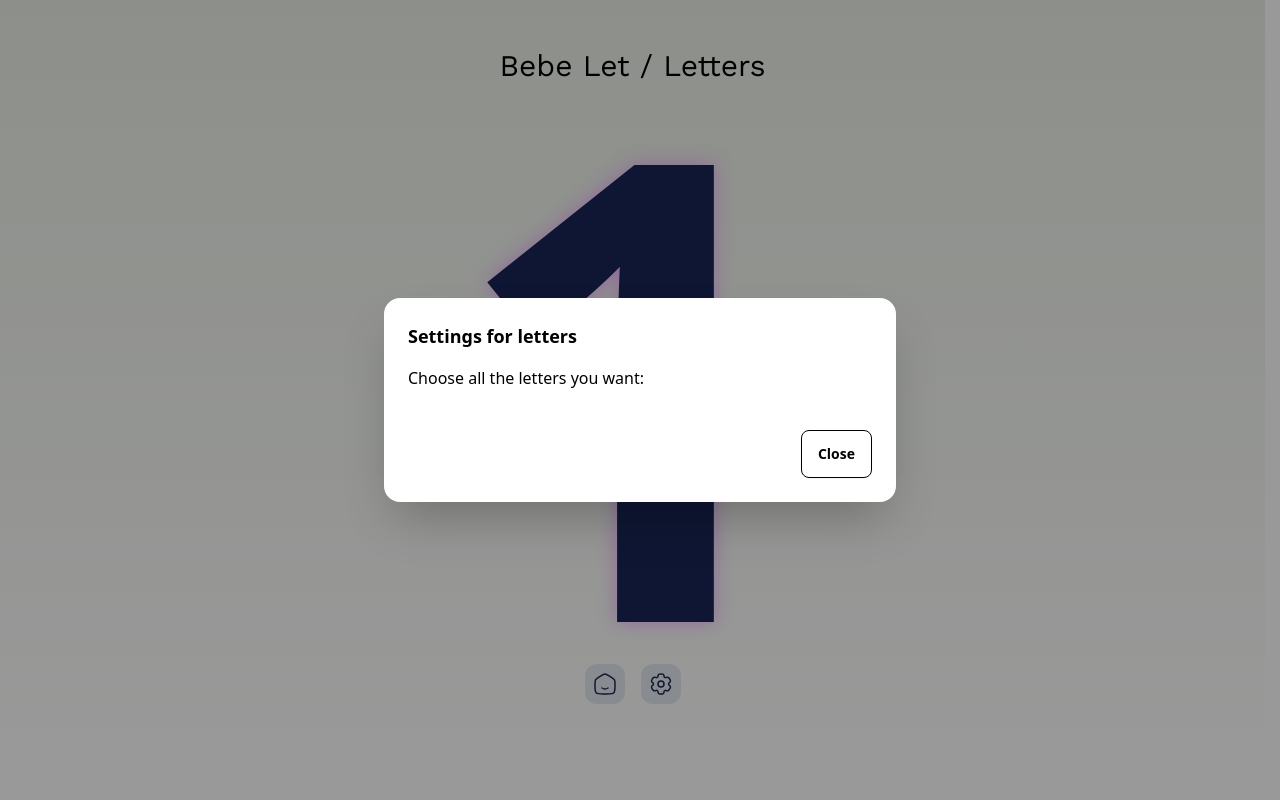
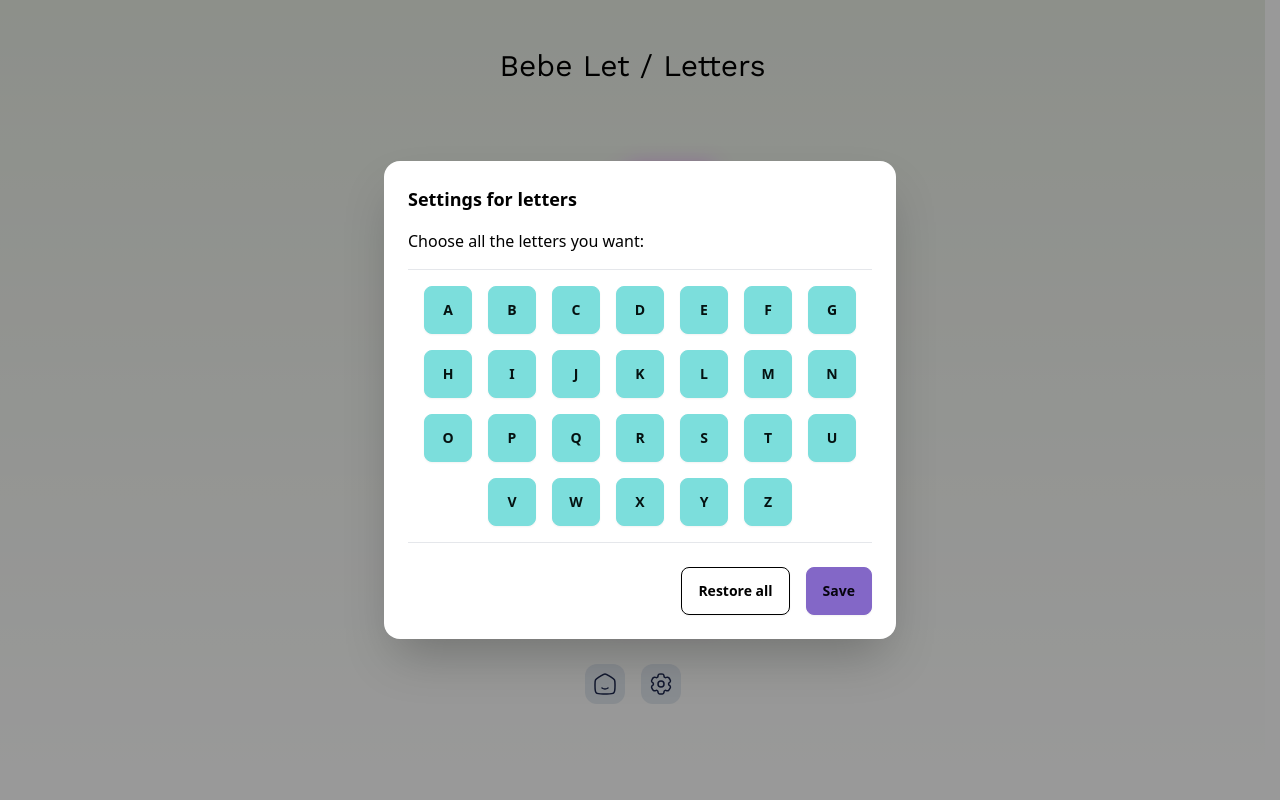
Before and after one commit to bdiazc90/bebelet, a Next.js app: page /letters/1 in a window 1280 px wide. Both pictures are taken after a click on the button 668 px from the left and 684 px from the top of the page. Built offline with nearby package versions, Linux system fonts and the light colour scheme.

Commit message:
Settings version 1

```diff
--- a/app/letters/[letter]/page.tsx
+++ b/app/letters/[letter]/page.tsx
@@ -7,7 +7,7 @@ export default function PageLetter({ params }: { params: { letter: string } }) {
 	return (
 		<main className="h-screen flex flex-col items-center justify-between pt-[6vh] pb-[12vh]">
 			<h2 className="text-xl lg:text-3xl text-center font-worksans">Bebe Let / Letters</h2>
-			<Letter letter={params.letter} letters={all_letters} />
+			<Letter letter={params.letter} defaultLetters={all_letters} />
 			<FooterBar page={"letters"} />
 		</main>
 	);
--- a/app/letters/page.tsx
+++ b/app/letters/page.tsx
@@ -1,13 +1,18 @@
+'use client';
+
 import { redirect } from 'next/navigation';
 
-import { all_letters } from '@/lib/data';
+import { all_letters as defaultLetters } from '@/lib/data';
 import { randomIntFromInterval } from '@/lib/utils';
 
-const letters = all_letters;
-const max_qty = letters.length - 1;
+const lsLetters = localStorage.getItem("bbl.letters");
+const currentLetters = lsLetters ? JSON.parse(lsLetters) : defaultLetters;
+localStorage.setItem("bbl.letters", JSON.stringify(currentLetters));
+
+const max_qty = currentLetters.length - 1;
 
 export default function PageLetters() {
     const randomIndex = randomIntFromInterval(0, max_qty);
-    const newLetter = letters.at(randomIndex)?.toLowerCase();
+    const newLetter = currentLetters.at(randomIndex)?.toLowerCase();
     redirect(`/letters/${newLetter}`);
 }
--- a/app/numbers/[number]/page.tsx
+++ b/app/numbers/[number]/page.tsx
@@ -7,7 +7,7 @@ export default function PageNumber({ params }: { params: { number: string } }) {
 	return (
 		<main className="h-screen flex flex-col items-center justify-between pt-[6vh] pb-[12vh]">
 			<h2 className="text-xl lg:text-3xl text-center font-worksans">Bebe Let / Numbers</h2>
-			<Number number={params.number} numbers={all_numbers} />
+			<Number number={params.number} defaultNumbers={all_numbers} />
 			<FooterBar page={"numbers"}/>
 		</main>
 	);
--- a/app/numbers/page.tsx
+++ b/app/numbers/page.tsx
@@ -1,13 +1,18 @@
-import { redirect } from 'next/navigation';
+'use client';
 
-import { all_numbers } from '@/lib/data';
-import { randomIntFromInterval } from '@/lib/utils';
+import { redirect } from "next/navigation";
 
-const numbers = all_numbers;
-const max_qty = numbers.length - 1;
+import { all_numbers as defaultNumbers } from "@/lib/data";
+import { randomIntFromInterval } from "@/lib/utils";
+
+const lsNumbers = localStorage.getItem("bbl.numbers");
+const currentNumbers = lsNumbers ? JSON.parse(lsNumbers) : defaultNumbers;
+localStorage.setItem("bbl.numbers", JSON.stringify(currentNumbers));
+
+const max_qty = currentNumbers.length - 1;
 
 export default function PageNumbers() {
-    const randomIndex = randomIntFromInterval(0, max_qty);
-    const newNumber = numbers.at(randomIndex);
-    redirect(`/numbers/${newNumber}`);
+	const randomIndex = randomIntFromInterval(0, max_qty);
+	const newNumber = currentNumbers.at(randomIndex);
+	redirect(`/numbers/${newNumber}`);
 }
--- a/components/FooterBar.tsx
+++ b/components/FooterBar.tsx
@@ -1,22 +1,13 @@
-'use client';
-
 import Link from "next/link";
 import Image from "next/image";
 
-interface ModalElement extends HTMLElement {
-	showModal(): void;
-}
+import Settings from "@/components/Settings";
 
 type Props = {
 	page: string;
 }
 
 export default function FooterBar({page}:Props) {
-
-	const openModal = () => {
-		const modalSettings = document.getElementById("modal_settings") as ModalElement;
-		modalSettings.showModal();
-	}
 
 	return (
 		<div className="flex flex-row gap-4">
@@ -25,23 +16,7 @@ export default function FooterBar({page}:Props) {
 					<Image alt="Link to Home page" src={"/assets/home_icon.svg"} fill className="hover:invert" />
 				</div>
 			</Link>
-			<button onClick={openModal} className="flex justify-center bg-slate-200 dark:bg-slate-700 hover:bg-slate-500 p-2 rounded-xl">
-				<div className="block relative w-6 h-6">
-					<Image alt="Open modal for settings" src={"/assets/settings_icon.svg"} fill className="hover:invert" />
-				</div>
-			</button>
-			<dialog id="modal_settings" className="modal modal-bottom sm:modal-middle">
-				<div className="modal-box text-black">
-					<h3 className="font-bold text-lg text-black">Settings for {page}</h3>
-					<p className="py-4">Choose all the {page} you want:</p>
-					<div className="modal-action">
-						<form method="dialog">
-							{/* if there is a button in form, it will close the modal */}
-							<button className="btn">Close</button>
-						</form>
-					</div>
-				</div>
-			</dialog>
+			<Settings page={page} />
 		</div>
 	);
 }
--- a/components/Letter.tsx
+++ b/components/Letter.tsx
@@ -6,16 +6,20 @@ import { randomIntFromInterval } from "@/lib/utils";
 
 type Props = {
 	letter: string;
-	letters: Array<string>;
+	defaultLetters: Array<string>;
 };
 
-export default function Letter({ letter, letters }: Props) {
+export default function Letter({ letter, defaultLetters }: Props) {
 	const [tempLetter, setTempLetter] = useState(letter);
 
 	const clickSetLetter = () => {
-		const max_qty = letters.length - 1;
+		const lsLetters = localStorage.getItem("bbl.letters");
+		const currentLetters = lsLetters ? JSON.parse(lsLetters) : defaultLetters;
+		localStorage.setItem("bbl.letters", JSON.stringify(currentLetters));
+
+		const max_qty = currentLetters.length - 1;
 		const randomIndex = randomIntFromInterval(0, max_qty);
-		const newLetter = letters.at(randomIndex)?.toLowerCase();
+		const newLetter = currentLetters.at(randomIndex)?.toLowerCase();
 		if (newLetter === undefined) return;
 		setTempLetter(newLetter);
 		window.history.pushState({}, "", "/letters/" + newLetter);
--- a/components/Number.tsx
+++ b/components/Number.tsx
@@ -6,16 +6,20 @@ import { randomIntFromInterval } from "@/lib/utils";
 
 type Props = {
 	number: string;
-	numbers: Array<string>;
+	defaultNumbers: Array<string>;
 };
 
-export default function Number({ number, numbers }: Props) {
+export default function Number({ number, defaultNumbers }: Props) {
 	const [tempNumber, setTempNumber] = useState(number);
 
 	const clickSetnumber = () => {
-		const max_qty = numbers.length - 1;
+		const lsNumbers = localStorage.getItem("bbl.numbers");
+		const currentNumbers = lsNumbers ? JSON.parse(lsNumbers) : defaultNumbers;
+		localStorage.setItem("bbl.numbers", JSON.stringify(currentNumbers));
+
+		const max_qty = currentNumbers.length - 1;
 		const randomIndex = randomIntFromInterval(0, max_qty);
-		const newNumber = numbers.at(randomIndex);
+		const newNumber = currentNumbers.at(randomIndex);
 		if (newNumber === undefined) return;
 		setTempNumber(newNumber);
 		window.history.pushState({}, "", "/numbers/" + newNumber);
--- /dev/null
+++ b/components/Settings.tsx
@@ -0,0 +1,102 @@
+"use client";
+
+import Image from "next/image";
+
+import { all_letters, all_numbers } from "@/lib/data";
+import { MouseEvent, useEffect, useState } from "react";
+
+interface ModalElement extends HTMLElement {
+	showModal(): void;
+}
+
+type Props = {
+	page: string;
+};
+
+export default function Settings({ page }: Props) {
+	const openModal = () => {
+		const modalSettings = document.getElementById("modal_settings") as ModalElement;
+		modalSettings.showModal();
+	};
+
+	const defaultItems = page === "letters" ? all_letters : all_numbers;
+    const lsBucket = page === "letters" ? 'bbl.letters' : 'bbl.numbers';
+    const lsItems = localStorage.getItem(lsBucket);
+    const currentItems : Array<string> = (lsItems) ? JSON.parse(lsItems) : defaultItems;
+
+    const [selectedItems, setSelectedItems] = useState(currentItems);
+    const [message, setMessage] = useState("");
+
+    const clickItem = (event: MouseEvent<HTMLElement>) => {
+		setMessage("");
+		const element = event.currentTarget as HTMLInputElement;
+        const existsInSelected = selectedItems.find(sitem => sitem === element.value);
+		if (selectedItems.length === 5 && !element.checked) {
+			setMessage("Can't have less then 5 items. Will not save.");
+			return false;
+		}
+
+        if (existsInSelected && !element.checked) {
+            // Delete:
+            const tempSelectedItems = selectedItems.filter(sitem => sitem !== element.value);
+            setSelectedItems((prev) => tempSelectedItems);
+        }
+        if (!existsInSelected && element.checked) {
+            // Add:
+            setSelectedItems((prev) => [...selectedItems, element.value as never]);
+        }
+	};
+
+	const restoreAll = () => {
+		setSelectedItems(defaultItems);
+	}
+
+    useEffect(() => {
+        setSelectedItems(currentItems);
+    }, [])
+
+    useEffect(() => {
+        localStorage.setItem(lsBucket, JSON.stringify(selectedItems));
+    }, [selectedItems])
+
+	return (
+		<>
+			<button onClick={openModal} className="flex justify-center bg-slate-200 dark:bg-slate-700 hover:bg-slate-500 p-2 rounded-xl">
+				<div className="block relative w-6 h-6">
+					<Image alt="Open modal for settings" src={"/assets/settings_icon.svg"} fill className="hover:invert" />
+				</div>
+			</button>
+			<dialog id="modal_settings" className="modal modal-bottom sm:modal-middle">
+				<div className="modal-box text-black">
+					<h3 className="font-bold text-lg text-black">Settings for {page}</h3>
+					<p className="py-4">Choose all the {page} you want:</p>
+					{message && (
+						<p className="text-red-500">
+							{message}
+						</p>
+					)}
+					<hr />
+					<div className="flex flex-wrap gap-4 my-4 justify-center">
+						{defaultItems.map((ditem: string) => (
+							<div key={ditem}>
+                                {currentItems.find(item => ditem === item) ? (
+                                    <input onClick={clickItem} type="checkbox" aria-label={ditem} value={ditem} className="btn min-w-12" defaultChecked />
+                                ) : (
+                                    <input onClick={clickItem} type="checkbox" aria-label={ditem} value={ditem} className="btn min-w-12" />
+                                )}
+							</div>
+						))}
+					</div>
+					<hr />
+					<div className="modal-action">
+						<form method="get" action={`/${page}`} className="flex gap-4">
+							<button onClick={restoreAll} className="btn">Restore all</button>
+							{/* if there is a button in form, it will close the modal */}
+							<button className="btn btn-secondary">Save</button>
+						</form>
+					</div>
+				</div>
+			</dialog>
+		</>
+	);
+}
```
Also changed, not shown: lib/utils.ts (line endings or trailing spaces).
